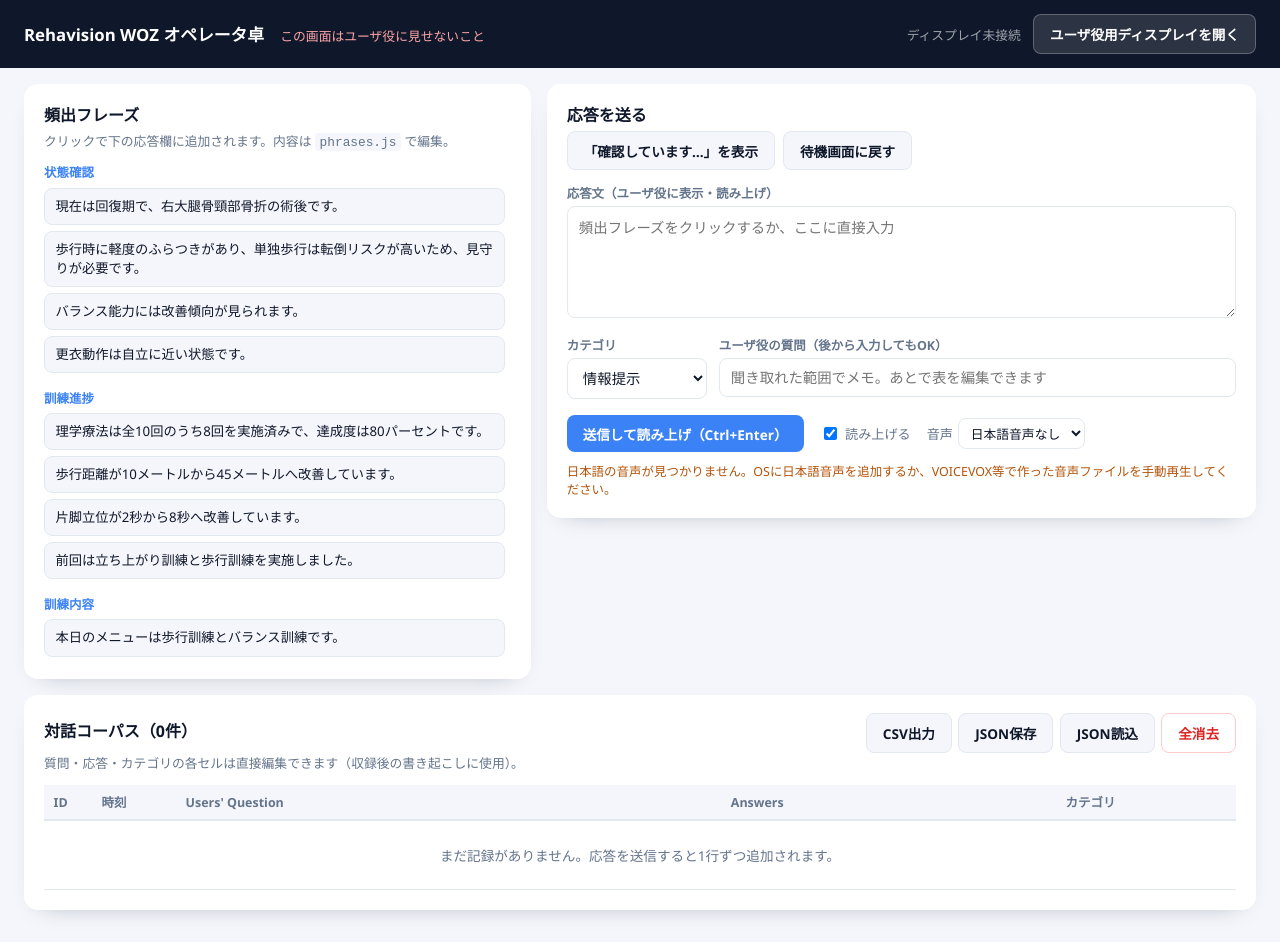
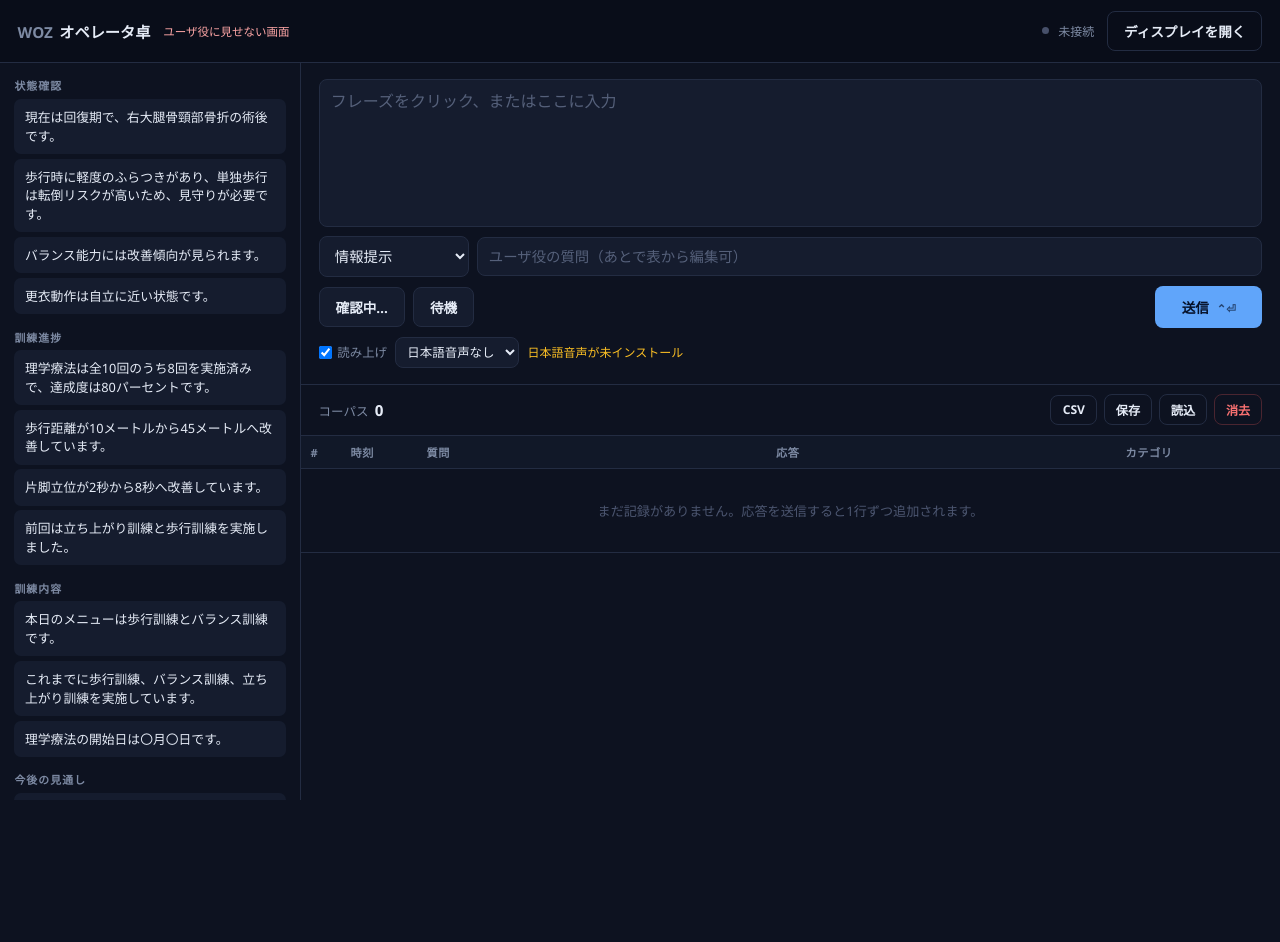
Before and after one commit to taku629/AI_System_dev, a plain HTML site: page rehavision/woz-tool/operator.html in a window 1280 px wide. After the commit the page ends 800 px from the top, so only its background shows below. Drawn offline with Linux system fonts and the light colour scheme.

Commit message:
WOZオペレータ卓の画面を整理する
収録中に素早く操作できるよう、説明文とラベルを削って情報量を減らす。
配色をダークにして、ユーザ役に見せる白いディスプレイと区別できるようにした
（画面共有するウィンドウの取り違え防止）。

```diff
--- a/rehavision/woz-tool/operator.html
+++ b/rehavision/woz-tool/operator.html
@@ -3,96 +3,78 @@
 <head>
 <meta charset="utf-8" />
 <meta name="viewport" content="width=device-width, initial-scale=1" />
-<title>Rehavision WOZ — オペレータ卓</title>
+<title>WOZ オペレータ卓</title>
 <link rel="stylesheet" href="woz.css" />
 </head>
 <body class="operator-body">
-  <header class="op-header">
-    <div>
-      <span class="op-title">Rehavision WOZ オペレータ卓</span>
-      <span class="op-note">この画面はユーザ役に見せないこと</span>
-    </div>
-    <div class="op-header-actions">
-      <span class="link-status" id="link-status">ディスプレイ未接続</span>
-      <button class="btn btn-ghost" id="open-display-btn">ユーザ役用ディスプレイを開く</button>
-    </div>
+
+  <header class="topbar">
+    <span class="tb-title">WOZ<b>オペレータ卓</b></span>
+    <span class="tb-warn">ユーザ役に見せない画面</span>
+    <span class="spacer"></span>
+    <span class="link-status" id="link-status">未接続</span>
+    <button class="btn ghost" id="open-display-btn">ディスプレイを開く</button>
   </header>
 
   <main class="op-main">
-    <section class="panel phrases-panel">
-      <h2 class="panel-title">頻出フレーズ</h2>
-      <p class="panel-hint">クリックで下の応答欄に追加されます。内容は <code>phrases.js</code> で編集。</p>
+
+    <section class="phrases">
       <div id="phrase-groups"></div>
     </section>
 
-    <section class="panel compose-panel">
-      <h2 class="panel-title">応答を送る</h2>
+    <section class="compose">
+      <textarea id="answer-input" class="answer-input" rows="5"
+                placeholder="フレーズをクリック、またはここに入力"></textarea>
 
-      <div class="quick-actions">
-        <button class="btn btn-ghost" id="thinking-btn">「確認しています…」を表示</button>
-        <button class="btn btn-ghost" id="idle-btn">待機画面に戻す</button>
+      <div class="row">
+        <select id="category-select" class="select"></select>
+        <input id="question-input" class="text-input" type="text"
+               placeholder="ユーザ役の質問（あとで表から編集可）" />
       </div>
 
-      <label class="field-label" for="answer-input">応答文（ユーザ役に表示・読み上げ）</label>
-      <textarea id="answer-input" class="answer-input" rows="4"
-                placeholder="頻出フレーズをクリックするか、ここに直接入力"></textarea>
-
-      <div class="compose-row">
-        <div class="field">
-          <label class="field-label" for="category-select">カテゴリ</label>
-          <select id="category-select" class="select"></select>
-        </div>
-        <div class="field field-grow">
-          <label class="field-label" for="question-input">ユーザ役の質問（後から入力してもOK）</label>
-          <input id="question-input" class="text-input" type="text"
-                 placeholder="聞き取れた範囲でメモ。あとで表を編集できます" />
-        </div>
+      <div class="row send-row">
+        <button class="btn dim" id="thinking-btn">確認中…</button>
+        <button class="btn dim" id="idle-btn">待機</button>
+        <button class="btn primary" id="send-btn">送信 <kbd>⌃⏎</kbd></button>
       </div>
 
-      <div class="send-row">
-        <button class="btn btn-primary" id="send-btn">送信して読み上げ（Ctrl+Enter）</button>
-        <label class="checkbox">
-          <input type="checkbox" id="speak-toggle" checked />
-          読み上げる
-        </label>
-        <label class="checkbox">
-          音声
-          <select id="voice-select" class="select select-sm"></select>
-        </label>
+      <div class="row audio-row">
+        <label class="chk"><input type="checkbox" id="speak-toggle" checked /> 読み上げ</label>
+        <select id="voice-select" class="select sm"></select>
+        <span class="tts-note" id="tts-note"></span>
       </div>
-      <p class="tts-note" id="tts-note"></p>
     </section>
 
-    <section class="panel log-panel">
-      <div class="log-head">
-        <h2 class="panel-title">対話コーパス（<span id="log-count">0</span>件）</h2>
-        <div class="log-actions">
-          <button class="btn btn-ghost" id="export-csv-btn">CSV出力</button>
-          <button class="btn btn-ghost" id="export-json-btn">JSON保存</button>
-          <button class="btn btn-ghost" id="import-json-btn">JSON読込</button>
-          <input type="file" id="import-file" accept="application/json" hidden />
-          <button class="btn btn-danger-ghost" id="clear-log-btn">全消去</button>
-        </div>
+    <section class="log">
+      <div class="log-bar">
+        <span class="log-count">コーパス <b id="log-count">0</b></span>
+        <span class="spacer"></span>
+        <button class="btn ghost sm" id="export-csv-btn">CSV</button>
+        <button class="btn ghost sm" id="export-json-btn">保存</button>
+        <button class="btn ghost sm" id="import-json-btn">読込</button>
+        <input type="file" id="import-file" accept="application/json" hidden />
+        <button class="btn danger sm" id="clear-log-btn">消去</button>
       </div>
-      <p class="panel-hint">質問・応答・カテゴリの各セルは直接編集できます（収録後の書き起こしに使用）。</p>
+
       <div class="table-scroll">
         <table class="log-table">
           <thead>
             <tr>
-              <th class="col-id">ID</th>
+              <th class="col-id">#</th>
               <th class="col-time">時刻</th>
-              <th>Users' Question</th>
-              <th>Answers</th>
+              <th>質問</th>
+              <th>応答</th>
               <th class="col-cat">カテゴリ</th>
               <th class="col-del"></th>
             </tr>
           </thead>
           <tbody id="log-body">
-            <tr class="empty-row"><td colspan="6">まだ記録がありません。応答を送信すると1行ずつ追加されます。</td></tr>
+            <tr class="empty-row"><td colspan="6">送信すると1行ずつ記録されます</td></tr>
           </tbody>
         </table>
       </div>
     </section>
+
   </main>
 
   <script src="phrases.js"></script>
--- a/rehavision/woz-tool/operator.js
+++ b/rehavision/woz-tool/operator.js
@@ -102,8 +102,8 @@ function loadVoices() {
   els.voiceSelect.innerHTML = "";
 
   if (!window.speechSynthesis) {
-    els.ttsNote.textContent = "このブラウザは音声合成に対応していません。読み上げは外部ツールを使ってください。";
-    els.ttsNote.classList.add("warn");
+    els.ttsNote.textContent = "音声合成に非対応のブラウザです";
+    els.ttsNote.title = "読み上げは VOICEVOX 等で作った音声ファイルを手動再生してください。";
     els.speakToggle.checked = false;
     els.speakToggle.disabled = true;
     return;
@@ -113,9 +113,9 @@ function loadVoices() {
     const opt = document.createElement("option");
     opt.textContent = "日本語音声なし";
     els.voiceSelect.appendChild(opt);
-    els.ttsNote.textContent =
-      "日本語の音声が見つかりません。OSに日本語音声を追加するか、VOICEVOX等で作った音声ファイルを手動再生してください。";
-    els.ttsNote.classList.add("warn");
+    els.ttsNote.textContent = "日本語音声が未インストール";
+    els.ttsNote.title =
+      "OSに日本語音声を追加するか、VOICEVOX等で作った音声ファイルを手動再生してください。";
     return;
   }
 
@@ -126,7 +126,7 @@ function loadVoices() {
     els.voiceSelect.appendChild(opt);
   });
   els.ttsNote.textContent = "";
-  els.ttsNote.classList.remove("warn");
+  els.ttsNote.title = "";
 }
 
 function speak(text) {
@@ -350,7 +350,7 @@ function importJson(file) {
    ------------------------------------------------------------------ */
 
 function setLinkStatus(connected) {
-  els.linkStatus.textContent = connected ? "ディスプレイ接続中" : "ディスプレイ未接続";
+  els.linkStatus.textContent = connected ? "接続中" : "未接続";
   els.linkStatus.classList.toggle("connected", connected);
 }
 
--- a/rehavision/woz-tool/woz.css
+++ b/rehavision/woz-tool/woz.css
@@ -1,29 +1,31 @@
 :root {
-  --navy: #0f1b3d;
   --navy-deep: #070d22;
-  --blue: #3b82f6;
-  --blue-light: #93c5fd;
+  --cyan: #5eead4;
+  --blue: #60a5fa;
   --ink: #0f172a;
-  --paper: #f4f6fb;
-  --line: #e2e8f0;
   --muted: #64748b;
-  --good: #22c55e;
-  --danger: #dc2626;
+  --danger: #f87171;
+
+  /* オペレータ卓（ダーク） */
+  --op-bg: #0d1220;
+  --op-card: #151c2e;
+  --op-line: #232c42;
+  --op-text: #e6ecf7;
+  --op-dim: #7d8aa3;
 }
 
-* { box-sizing: border-box; }
+* { box-sizing: border-box; margin: 0; padding: 0; }
 
-/* .idle-view 等の display 指定が hidden 属性を上書きしてしまうため、明示的に打ち消す */
+/* .alert 等の display 指定が hidden 属性に勝ってしまうため打ち消す */
 [hidden] { display: none !important; }
 
 body {
-  margin: 0;
   font-family: "Hiragino Sans", "Yu Gothic UI", "Segoe UI", system-ui, sans-serif;
   color: var(--ink);
 }
 
 /* ============================================================
-   ユーザ役用ディスプレイ
+   ユーザ役用ディスプレイ（白・大きく見せる）
    ============================================================ */
 
 .display-body {
@@ -40,7 +42,7 @@ body {
   background: #fff;
   border-radius: 24px;
   overflow: hidden;
-  box-shadow: 0 30px 60px -20px rgba(0, 0, 0, 0.6);
+  box-shadow: 0 30px 60px -20px rgba(0,0,0,.6);
   display: flex;
   flex-direction: column;
 }
@@ -55,12 +57,8 @@ body {
 }
 
 .device-logo { font-size: 1.15rem; font-weight: 800; }
-.device-logo .accent { color: var(--blue-light); }
-
-.device-status {
-  font-size: 0.8rem;
-  color: rgba(255, 255, 255, 0.6);
-}
+.device-logo .accent { color: var(--cyan); }
+.device-status { font-size: .8rem; color: rgba(255,255,255,.55); }
 
 .device-screen {
   min-height: min(60vh, 420px);
@@ -79,334 +77,261 @@ body {
   color: var(--muted);
 }
 
-.mic-icon { color: var(--blue); opacity: 0.7; }
-.idle-text { font-size: 1.15rem; margin: 0; }
-.thinking-text { font-size: 1.15rem; margin: 0; }
+.mic-icon { color: var(--blue); opacity: .7; }
+.idle-text, .thinking-text { font-size: 1.15rem; }
 
-.dots { display: flex; gap: 0.5rem; }
+.dots { display: flex; gap: .5rem; }
 .dots span {
   width: 12px; height: 12px; border-radius: 50%;
   background: var(--blue);
   animation: bounce 1.2s infinite ease-in-out;
 }
-.dots span:nth-child(2) { animation-delay: 0.15s; }
-.dots span:nth-child(3) { animation-delay: 0.3s; }
+.dots span:nth-child(2) { animation-delay: .15s; }
+.dots span:nth-child(3) { animation-delay: .3s; }
 
 @keyframes bounce {
-  0%, 60%, 100% { transform: translateY(0); opacity: 0.4; }
+  0%, 60%, 100% { transform: translateY(0); opacity: .4; }
   30% { transform: translateY(-10px); opacity: 1; }
 }
 
 .answer-view { width: 100%; }
-
 .answer-text {
-  margin: 0;
   font-size: clamp(1.4rem, 2.6vw, 2rem);
   line-height: 1.7;
   font-weight: 600;
-  text-align: left;
 }
 
 /* ============================================================
-   オペレータ卓
+   オペレータ卓（ダーク）
    ============================================================ */
 
-.operator-body { background: var(--paper); }
+.operator-body {
+  background: var(--op-bg);
+  color: var(--op-text);
+  height: 100vh;
+  display: flex;
+  flex-direction: column;
+  overflow: hidden;
+}
 
-.op-header {
+.topbar {
   display: flex;
   align-items: center;
-  justify-content: space-between;
-  gap: 1rem;
-  flex-wrap: wrap;
-  padding: 0.9rem 1.5rem;
-  background: var(--ink);
-  color: #fff;
+  gap: .8rem;
+  padding: .7rem 1.1rem;
+  background: #090d19;
+  border-bottom: 1px solid var(--op-line);
+  flex-shrink: 0;
 }
 
-.op-title { font-weight: 800; font-size: 1.05rem; }
+.tb-title { font-size: .95rem; font-weight: 800; color: var(--op-dim); }
+.tb-title b { color: var(--op-text); margin-left: .4rem; }
+.tb-warn { font-size: .72rem; color: #fca5a5; }
+.spacer { flex: 1; }
 
-.op-note {
-  margin-left: 0.75rem;
-  font-size: 0.8rem;
-  color: #fca5a5;
+.link-status {
+  font-size: .75rem;
+  color: var(--op-dim);
+  padding-left: 1rem;
+  position: relative;
+}
+.link-status::before {
+  content: "";
+  position: absolute; left: 0; top: 50%;
+  width: 7px; height: 7px; margin-top: -3.5px;
+  border-radius: 50%; background: #47506a;
+}
+.link-status.connected { color: var(--cyan); }
+.link-status.connected::before { background: var(--cyan); box-shadow: 0 0 8px var(--cyan); }
+
+.op-main {
+  flex: 1;
+  display: grid;
+  grid-template-columns: 300px 1fr;
+  grid-template-rows: auto 1fr;
+  grid-template-areas:
+    "phrases compose"
+    "phrases log";
+  gap: 1px;
+  background: var(--op-line);
+  min-height: 0;
 }
 
-.op-header-actions { display: flex; align-items: center; gap: 0.75rem; }
-
-.link-status {
-  font-size: 0.8rem;
-  color: rgba(255, 255, 255, 0.6);
-}
-.link-status.connected { color: #86efac; }
-
-.op-main {
-  display: grid;
-  grid-template-columns: minmax(260px, 1fr) minmax(0, 1.4fr);
-  grid-template-areas:
-    "phrases compose"
-    "log log";
-  gap: 1rem;
-  padding: 1rem 1.5rem 2rem;
-  align-items: start;
+@media (max-width: 900px) {
+  .operator-body { height: auto; overflow: auto; }
+  .op-main { grid-template-columns: 1fr; grid-template-areas: "phrases" "compose" "log"; }
 }
 
-@media (max-width: 940px) {
-  .op-main {
-    grid-template-columns: 1fr;
-    grid-template-areas: "phrases" "compose" "log";
-  }
-}
+.phrases { grid-area: phrases; background: var(--op-bg); overflow-y: auto; padding: .9rem; }
+.compose { grid-area: compose; background: var(--op-bg); padding: 1rem 1.1rem; display: flex; flex-direction: column; gap: .6rem; }
+.log      { grid-area: log; background: var(--op-bg); display: flex; flex-direction: column; min-height: 0; }
 
-.phrases-panel { grid-area: phrases; }
-.compose-panel { grid-area: compose; }
-.log-panel { grid-area: log; }
+/* --- フレーズ --- */
 
-.panel {
-  background: #fff;
-  border-radius: 14px;
-  padding: 1.1rem 1.25rem 1.25rem;
-  box-shadow: 0 10px 24px -18px rgba(15, 23, 42, 0.4);
-}
-
-.panel-title { margin: 0 0 0.3rem; font-size: 1rem; font-weight: 700; }
-
-.panel-hint {
-  margin: 0 0 0.85rem;
-  font-size: 0.8rem;
-  color: var(--muted);
-}
-
-.panel-hint code {
-  background: var(--paper);
-  padding: 0.1rem 0.3rem;
-  border-radius: 4px;
-}
-
-/* フレーズが増えても縦に伸びすぎないようスクロールさせる */
-#phrase-groups {
-  max-height: 62vh;
-  overflow-y: auto;
-  padding-right: 0.35rem;
-}
-
-.phrase-group { margin-bottom: 1rem; }
+.phrase-group { margin-bottom: .9rem; }
 
 .phrase-group-title {
-  font-size: 0.78rem;
+  font-size: .68rem;
   font-weight: 700;
-  color: var(--blue);
-  margin-bottom: 0.4rem;
+  letter-spacing: .1em;
+  color: var(--op-dim);
+  margin-bottom: .35rem;
 }
 
 .phrase-btn {
   display: block;
   width: 100%;
   text-align: left;
-  background: var(--paper);
-  border: 1px solid var(--line);
+  background: var(--op-card);
+  border: 1px solid transparent;
+  border-radius: 7px;
+  padding: .5rem .6rem;
+  margin-bottom: .28rem;
+  font: inherit;
+  font-size: .8rem;
+  line-height: 1.45;
+  color: var(--op-text);
+  cursor: pointer;
+  transition: background .1s ease, border-color .1s ease;
+}
+.phrase-btn:hover { background: #1d263c; border-color: var(--blue); }
+.phrase-btn:active { background: #243050; }
+
+/* --- 入力 --- */
+
+.answer-input, .text-input, .select {
+  background: var(--op-card);
+  border: 1px solid var(--op-line);
   border-radius: 8px;
-  padding: 0.5rem 0.65rem;
-  margin-bottom: 0.35rem;
-  font-size: 0.83rem;
-  line-height: 1.45;
-  cursor: pointer;
-  font-family: inherit;
-  color: var(--ink);
-  transition: background 0.12s ease, border-color 0.12s ease;
+  padding: .55rem .7rem;
+  font: inherit;
+  font-size: .9rem;
+  color: var(--op-text);
+  width: 100%;
+}
+.answer-input { resize: none; line-height: 1.6; font-size: 1rem; }
+.answer-input::placeholder, .text-input::placeholder { color: #55607a; }
+.answer-input:focus, .text-input:focus, .select:focus {
+  outline: none; border-color: var(--blue);
 }
 
-.phrase-btn:hover { background: #e8effb; border-color: var(--blue-light); }
-.phrase-btn:active { transform: scale(0.995); }
+.row { display: flex; gap: .5rem; align-items: center; }
+.row .select { width: 150px; flex-shrink: 0; }
+.row .text-input { flex: 1; }
+.select.sm { width: auto; font-size: .78rem; padding: .3rem .45rem; }
 
-.quick-actions {
-  display: flex;
-  gap: 0.5rem;
-  flex-wrap: wrap;
-  margin-bottom: 0.85rem;
+.send-row { justify-content: flex-end; }
+.send-row .btn.primary { margin-left: auto; }
+
+.audio-row { font-size: .78rem; color: var(--op-dim); }
+.chk { display: flex; align-items: center; gap: .35rem; white-space: nowrap; }
+.tts-note { color: #fbbf24; font-size: .75rem; }
+
+/* --- ボタン --- */
+
+.btn {
+  border: 1px solid transparent;
+  border-radius: 8px;
+  padding: .55rem 1rem;
+  font: inherit;
+  font-size: .85rem;
+  font-weight: 700;
+  cursor: pointer;
+  transition: background .12s ease, opacity .12s ease;
+  white-space: nowrap;
+}
+.btn.primary { background: var(--blue); color: #06122a; padding: .6rem 1.6rem; }
+.btn.primary:hover { background: #7db4fb; }
+.btn.dim { background: var(--op-card); color: var(--op-text); border-color: var(--op-line); }
+.btn.dim:hover { background: #1d263c; }
+.btn.ghost { background: transparent; color: var(--op-text); border-color: var(--op-line); }
+.btn.ghost:hover { background: var(--op-card); }
+.btn.danger { background: transparent; color: var(--danger); border-color: #4a2530; }
+.btn.danger:hover { background: #2a1720; }
+.btn.sm { padding: .35rem .7rem; font-size: .76rem; }
+
+kbd {
+  font: inherit; font-size: .72rem;
+  opacity: .65; margin-left: .25rem;
 }
 
-.field-label {
-  display: block;
-  font-size: 0.78rem;
-  font-weight: 600;
-  color: var(--muted);
-  margin-bottom: 0.25rem;
-}
+/* --- コーパス --- */
 
-.answer-input, .text-input, .select {
-  width: 100%;
-  border: 1px solid var(--line);
-  border-radius: 8px;
-  padding: 0.55rem 0.7rem;
-  font-family: inherit;
-  font-size: 0.9rem;
-  color: var(--ink);
-  background: #fff;
-}
-
-.answer-input { resize: vertical; line-height: 1.6; }
-
-.answer-input:focus, .text-input:focus, .select:focus {
-  outline: 2px solid var(--blue-light);
-  outline-offset: 1px;
-  border-color: var(--blue);
-}
-
-.compose-row {
-  display: flex;
-  gap: 0.75rem;
-  margin-top: 0.85rem;
-  flex-wrap: wrap;
-}
-
-.field { min-width: 140px; }
-.field-grow { flex: 1; min-width: 220px; }
-
-.send-row {
+.log-bar {
   display: flex;
   align-items: center;
-  gap: 1rem;
-  margin-top: 1rem;
-  flex-wrap: wrap;
+  gap: .4rem;
+  padding: .6rem 1.1rem;
+  border-bottom: 1px solid var(--op-line);
+  flex-shrink: 0;
 }
+.log-count { font-size: .78rem; color: var(--op-dim); }
+.log-count b { color: var(--op-text); font-size: .95rem; margin-left: .2rem; }
 
-.checkbox {
-  display: flex;
-  align-items: center;
-  gap: 0.35rem;
-  font-size: 0.82rem;
-  color: var(--muted);
-}
+.table-scroll { overflow: auto; flex: 1; min-height: 0; }
 
-.select-sm { width: auto; padding: 0.3rem 0.45rem; font-size: 0.8rem; }
-
-.tts-note {
-  margin: 0.6rem 0 0;
-  font-size: 0.78rem;
-  color: var(--muted);
-  min-height: 1em;
-}
-
-.tts-note.warn { color: #b45309; }
-
-.btn {
-  border: none;
-  border-radius: 8px;
-  padding: 0.55rem 1rem;
-  font-size: 0.85rem;
-  font-weight: 700;
-  font-family: inherit;
-  cursor: pointer;
-  transition: background 0.12s ease, transform 0.1s ease;
-}
-
-.btn:active { transform: scale(0.98); }
-
-.btn-primary { background: var(--blue); color: #fff; }
-.btn-primary:hover { background: #2563eb; }
-
-.btn-ghost {
-  background: var(--paper);
-  color: var(--ink);
-  border: 1px solid var(--line);
-}
-.btn-ghost:hover { background: #e8effb; }
-
-.op-header .btn-ghost {
-  background: rgba(255, 255, 255, 0.12);
-  color: #fff;
-  border-color: rgba(255, 255, 255, 0.25);
-}
-.op-header .btn-ghost:hover { background: rgba(255, 255, 255, 0.2); }
-
-.btn-danger-ghost {
-  background: #fff;
-  color: var(--danger);
-  border: 1px solid #fecaca;
-}
-.btn-danger-ghost:hover { background: #fef2f2; }
-
-.log-head {
-  display: flex;
-  align-items: center;
-  justify-content: space-between;
-  gap: 1rem;
-  flex-wrap: wrap;
-}
-
-.log-actions { display: flex; gap: 0.4rem; flex-wrap: wrap; }
-
-.table-scroll { overflow-x: auto; }
-
-.log-table {
-  width: 100%;
-  border-collapse: collapse;
-  font-size: 0.84rem;
-}
+.log-table { width: 100%; border-collapse: collapse; font-size: .82rem; }
 
 .log-table th {
+  position: sticky; top: 0;
   text-align: left;
-  padding: 0.5rem 0.6rem;
-  background: var(--paper);
-  border-bottom: 2px solid var(--line);
-  font-size: 0.78rem;
-  color: var(--muted);
+  padding: .5rem .6rem;
+  background: #111828;
+  border-bottom: 1px solid var(--op-line);
+  font-size: .7rem;
+  font-weight: 700;
+  letter-spacing: .05em;
+  color: var(--op-dim);
   white-space: nowrap;
 }
 
 .log-table td {
-  padding: 0.35rem 0.4rem;
-  border-bottom: 1px solid var(--line);
+  padding: .3rem .4rem;
+  border-bottom: 1px solid var(--op-line);
   vertical-align: top;
 }
 
-.col-id { width: 48px; }
-.col-time { width: 84px; }
-.col-cat { width: 140px; }
-.col-del { width: 40px; }
+.col-id { width: 40px; }
+.col-time { width: 76px; }
+.col-cat { width: 130px; }
+.col-del { width: 34px; }
 
 .log-table .cell-input {
   width: 100%;
   border: 1px solid transparent;
   border-radius: 6px;
-  padding: 0.35rem 0.4rem;
-  font-family: inherit;
-  font-size: 0.84rem;
+  padding: .3rem .4rem;
+  font: inherit;
+  font-size: .82rem;
   line-height: 1.5;
   background: transparent;
-  color: var(--ink);
+  color: var(--op-text);
   resize: vertical;
 }
-
-.log-table .cell-input:hover { border-color: var(--line); }
+.log-table .cell-input:hover { border-color: var(--op-line); }
 .log-table .cell-input:focus {
-  outline: none;
-  border-color: var(--blue);
-  background: #fff;
+  outline: none; border-color: var(--blue); background: var(--op-card);
 }
+.log-table select.cell-input { background: var(--op-card); }
 
 .log-table .cell-static {
-  padding: 0.4rem;
-  color: var(--muted);
+  padding: .4rem;
+  color: var(--op-dim);
   font-variant-numeric: tabular-nums;
 }
 
 .row-del-btn {
-  background: none;
-  border: none;
-  color: var(--muted);
+  background: none; border: none;
+  color: #4c5670;
   cursor: pointer;
-  font-size: 1rem;
-  line-height: 1;
-  padding: 0.3rem;
-  border-radius: 6px;
+  font-size: 1rem; line-height: 1;
+  padding: .3rem; border-radius: 5px;
 }
-.row-del-btn:hover { color: var(--danger); background: #fef2f2; }
+.row-del-btn:hover { color: var(--danger); background: #2a1720; }
 
 .empty-row td {
-  padding: 1.5rem;
+  padding: 2rem;
   text-align: center;
-  color: var(--muted);
-  font-size: 0.85rem;
+  color: #4c5670;
+  font-size: .82rem;
 }
```
Also changed, not shown: 1 other file.
